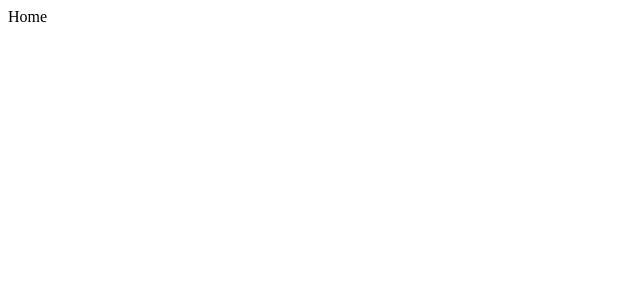
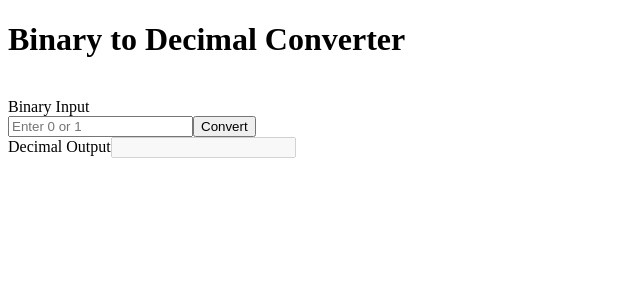
Before and after one commit to onezer00/binary-to-decimal, a Next.js app: page / in a window 1280 px wide. Shown: the top 300 px of the page, without its empty margins (0-640 px from the left). Built offline with nearby package versions, Linux system fonts and the light colour scheme.

Commit message:
Binary to decimal: implementação da API funcional.

```diff
--- a/package.json
+++ b/package.json
@@ -18,6 +18,9 @@
   },
   "homepage": "https://github.com/onezer00/binary-to-decimal#readme",
   "dependencies": {
+    "@emotion/react": "^11.5.0",
+    "@emotion/styled": "^11.3.0",
+    "@material-ui/core": "^5.0.0-beta.5",
     "next": "^11.1.2",
     "react": "^17.0.2",
     "react-dom": "^17.0.2"
--- a/pages/index.js
+++ b/pages/index.js
@@ -1,5 +1,83 @@
+import React, { useState } from 'react';
+//import { Button } from '@material-ui/core';
+
 function Home() {
-    return <div>Home</div>
+    const [binaryText, setBinaryText] = useState('')
+    const [decimalText, setDecimalText] = useState('')
+    const [errorMessage, setErrorMessage] = useState('')
+
+    const onFormSubmit = e => {
+        console.log(e);
+        /**
+         * Prevenindo que a nossa aplicação recarregue
+         */
+        e.preventDefault()
+
+        /**
+         * Garantindo que estamos recebendo 0 ou 1
+         */
+        if (binaryText.match(/^[0-1]+$/g) === null) {
+          setErrorMessage('Enter either 0 or 1')
+          return
+        }
+
+        /**
+         * Formula
+         * input = 1 => output = 1 * (2^0) = 1
+         * input = 10 => output = (0 * (2^0)) + (1 * (2^1)) = 2
+         * Inverte e itera de trás para frente
+         * Isto pode sofrer alteração em commits futuros
+         */
+        const reversedBinaryText = binaryText
+        .split('')
+        .map(Number)
+        .reverse()
+
+        /**
+         * Reseta a mensagem de erro
+         */
+        setErrorMessage('')
+
+        /**
+         * Calcula o resultado somando ao valor anterior
+         */
+        const result = reversedBinaryText.reduce(
+            (accumulator, currentValue, idx) => accumulator + currentValue * Math.pow(2, idx)
+        )
+        setDecimalText(result)
+    }
+    return (
+        <form onSubmit={onFormSubmit}>
+            <h1>Binary to Decimal Converter</h1>
+            <div>
+                {errorMessage && <span style={{ color: 'red' }}>{errorMessage}</span>}
+                <br />
+                <div>
+                <span>Binary Input</span>
+                <div>
+                    <input
+                    autoComplete="off"
+                    type="text"
+                    name="binary"
+                    placeholder="Enter 0 or 1"
+                    value={binaryText}
+                    onChange={e => setBinaryText(e.target.value)}
+                    />
+                    <button type="submit">Convert</button>
+                </div>
+                </div>
+                <div>
+                <span>Decimal Output</span>
+                <input
+                    type="text"
+                    name="decimal"
+                    value={decimalText}
+                    disabled
+                />
+                </div>
+            </div>
+        </form>
+    )
 }
 
 export default Home
```
Also changed, not shown: 2 other files (tests, documents, lock files or other folders).
